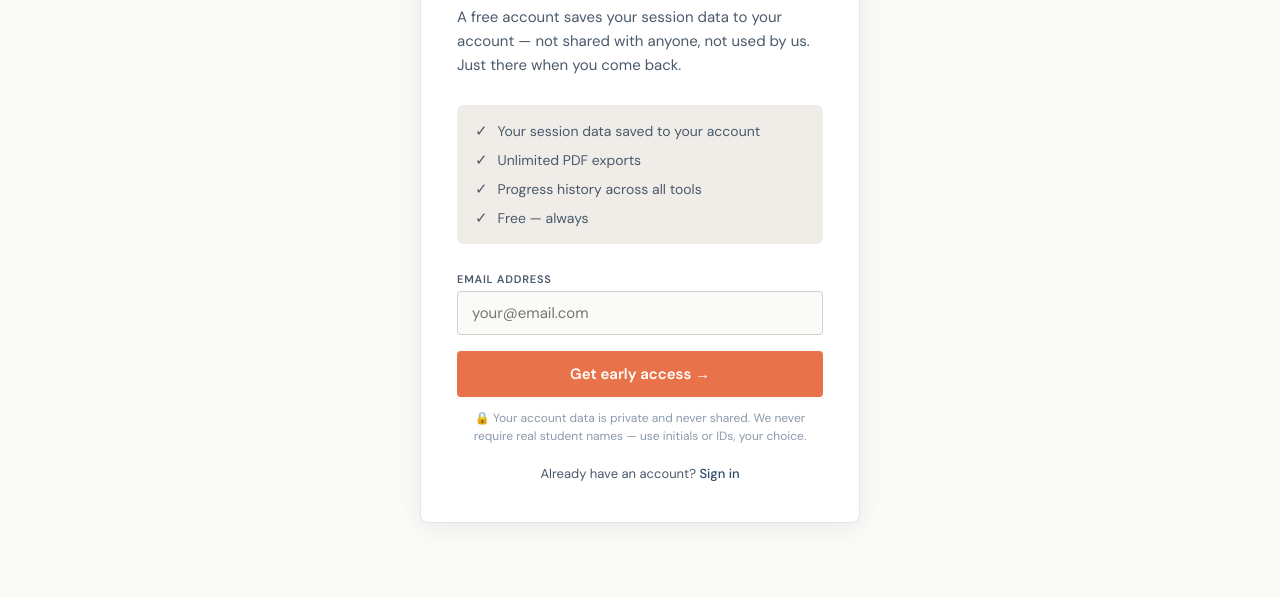
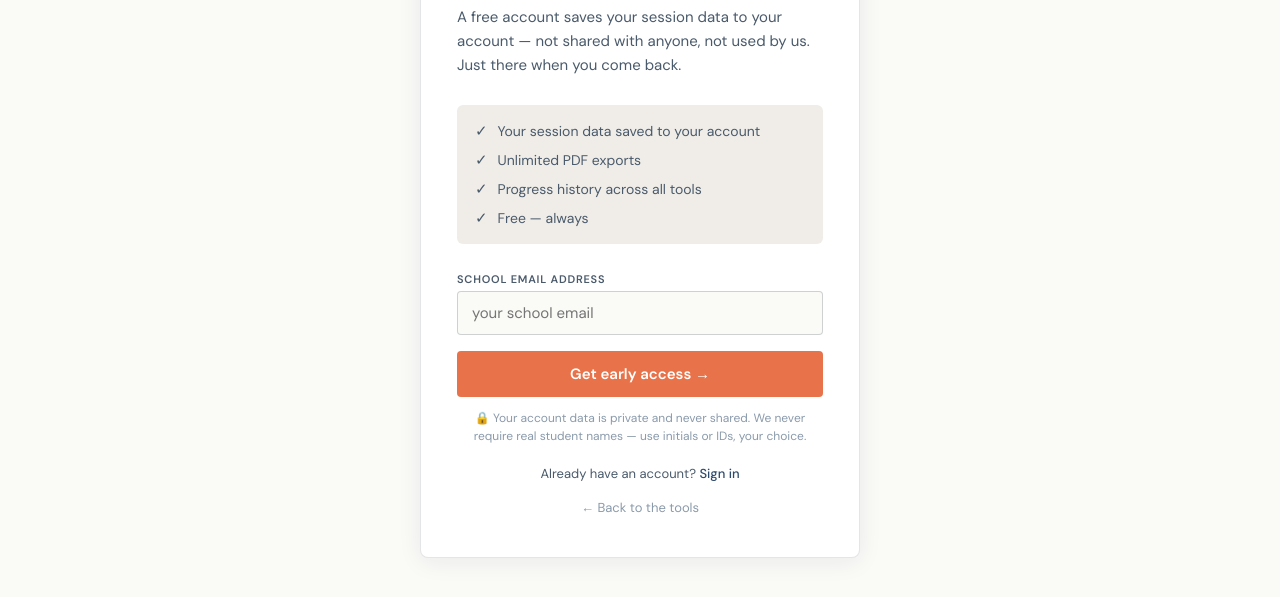
Before and after one commit to externaladmin/readingcoachkit, a website: page signup.html in a window 1280 px wide. Shown: the part 231-828 px from the top of the page. Before the commit the page ends 802 px from the top, so only its background shows below. Drawn offline with Linux system fonts and the light colour scheme.

Commit message:
Running Record tab, tooltips, print fix, school email

```diff
--- a/signup.html
+++ b/signup.html
@@ -223,13 +223,14 @@ body {
       </div>
 
       <div class="fi">
-        <label>Email address</label>
-        <input type="email" id="signupEmail" placeholder="your@email.com" oninput="if(!window._signupStarted){gtag('event','signup_form_start');window._signupStarted=true;}">
+        <label>School email address</label>
+        <input type="email" id="signupEmail" placeholder="your school email" oninput="if(!window._signupStarted){gtag('event','signup_form_start');window._signupStarted=true;}">
       </div>
 
       <button class="submit-btn" onclick="submitSignup()">Get early access →</button>
       <p class="form-note">🔒 Your account data is private and never shared. We never require real student names — use initials or IDs, your choice.</p>
       <p class="signin-link">Already have an account? <a href="/">Sign in</a></p>
+      <p style="text-align:center;margin-top:14px"><a href="/" style="font-size:13px;color:var(--text3);text-decoration:none;" onclick="gtag('event','signup_back_to_tools')">← Back to the tools</a></p>
     </div>
 
     <div class="success-state" id="successState">
```
